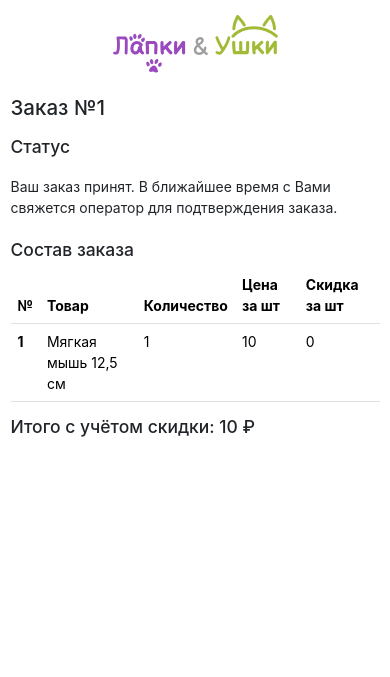
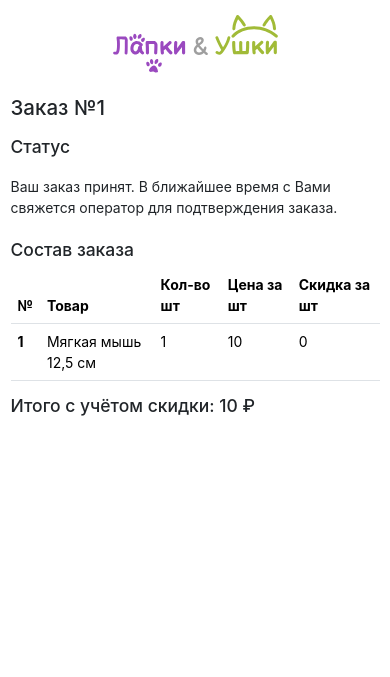
Before and after one commit to tanya-rezo/paws_and_ears, a PHP site: page /order-status.php?id=1 in a window 390 px wide. Shown: the top 677 px of the page. Run offline with PHP 8.4, Linux system fonts and the light colour scheme; data comes from the database, SQL or seed files in the repository; tables that the repository leaves empty hold one stand-in row (values such as "Sample post"); style sheets or scripts are compiled from the project's sources; some libraries are stand-ins or nearby versions.

Commit message:
Адаптивная верстка страницы отслеживания заказа

```diff
--- a/src/order-status.php
+++ b/src/order-status.php
@@ -27,12 +27,12 @@ $order_items_result = get_order_items($conn, $id);
         <p class="py-2"><?= $order['order_status_message'] ?></p>
 
         <h5>Состав заказа</h5>
-        <table class="table table-hover">
+        <table class="table table-hover table-responsive-sm">
             <thead>
                 <tr>
                     <th scope="col">№</th>
                     <th scope="col">Товар</th>
-                    <th scope="col">Количество</th>
+                    <th scope="col">Кол-во шт</th>
                     <th scope="col">Цена за шт</th>
                     <th scope="col">Скидка за шт</th>
                 </tr>
@@ -56,7 +56,7 @@ $order_items_result = get_order_items($conn, $id);
 
             </tbody>
         </table>
-        <h5>Итого с учётом скидки: <?= $order['placed_order_total_cost'] ?> ₽ </h5>
+        <h5 class="mb-4">Итого с учётом скидки: <?= $order['placed_order_total_cost'] ?> ₽ </h5>
     </div>
 </div>
 
```
